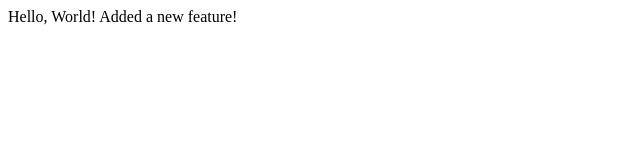
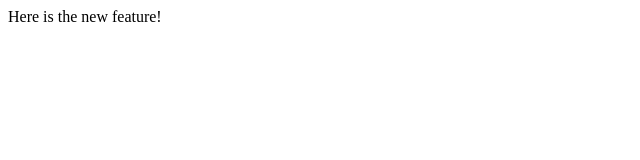
Before and after one commit to Geraldine726/lecture0, a plain HTML site: page index.htm in a window 1280 px wide. Shown: the whole page, without its empty margins (0-640 px from the left). Drawn offline with Linux system fonts and the light colour scheme.

Commit message:
New branch contents

```diff
--- a/index.htm
+++ b/index.htm
@@ -4,7 +4,6 @@
 	<title>My Wepage</title>
 </head>
 <body>
-	Hello, World!
-	Added a new feature!
+	Here is the new feature!
 </body>
 </html>
```
